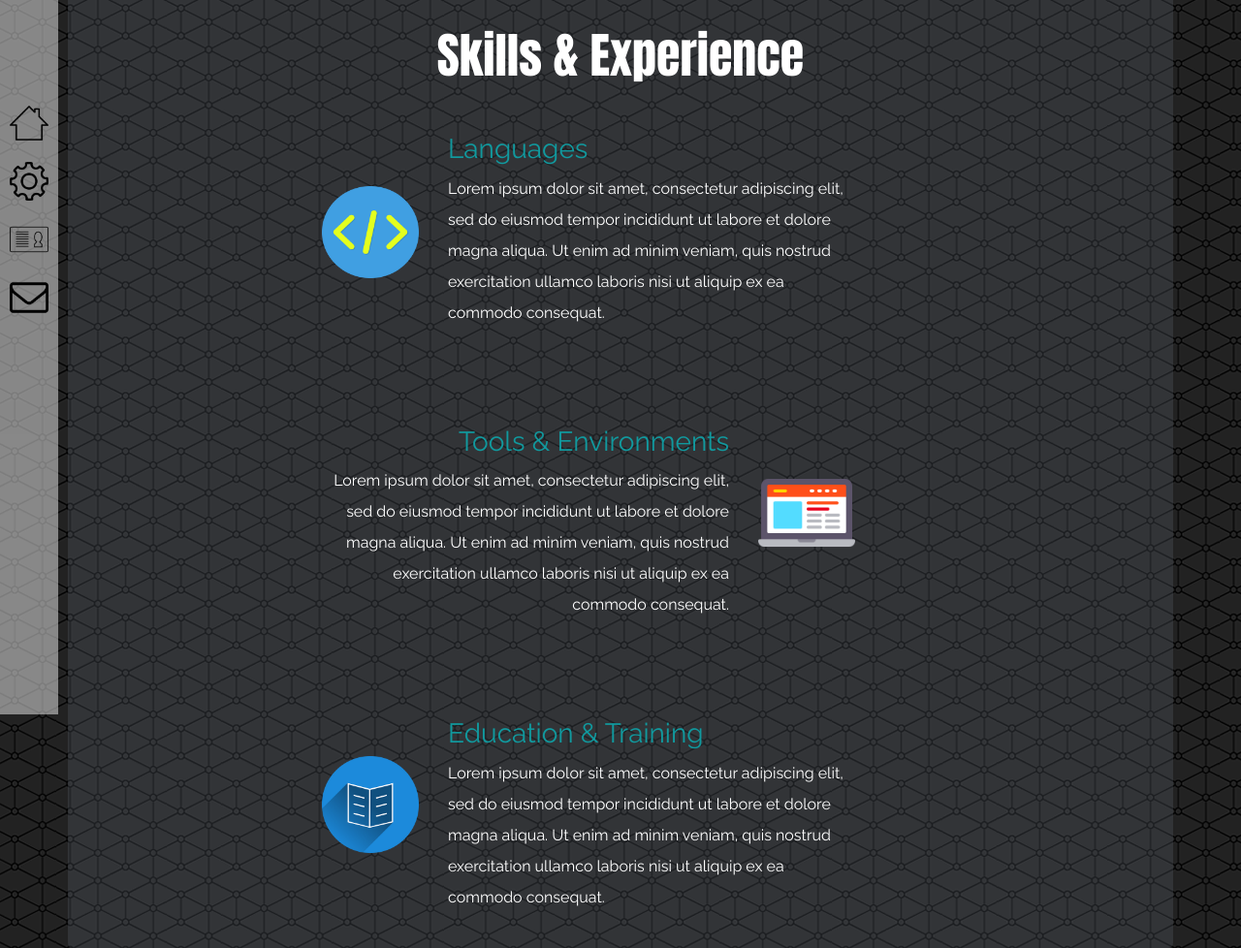
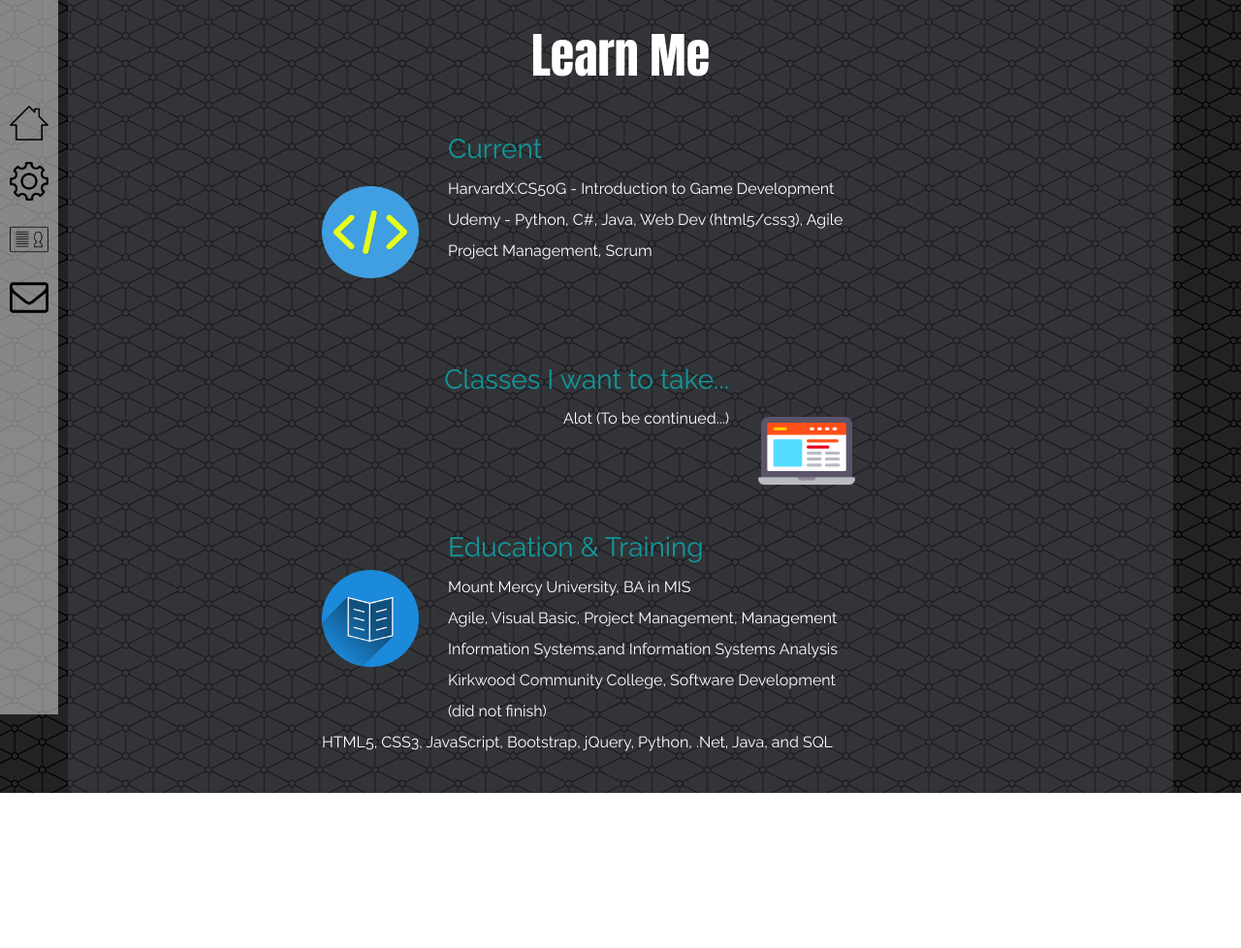
Before and after one commit to VanessaWhiteAnn/curly-eureka, a plain HTML site: page skills.html in a window 1280 px wide. Shown: the part 63-1041 px from the top of the page at 97% size. After the commit the page ends 881 px from the top, so only its background shows below. Drawn offline with Linux system fonts and the light colour scheme.

Commit message:
Update skills.html

```diff
--- a/skills.html
+++ b/skills.html
@@ -4,7 +4,7 @@
 <head>
   <meta name="viewport" content="width=device-width, initial-scale=1">
   <meta charset="utf-8">
-  <title>Skills & Experience</title>
+  <title>Learning...</title>
   <link rel="icon" type="image/png" sizes="16x16" href="images/brackets.png">
   <link rel="stylesheet" type="text/css" href="css/bootstrap.css">
   <link rel="stylesheet" type="text/css" href="css/bootstrap-grid.css">
@@ -23,26 +23,28 @@
     </nav>
   </div>
   <div class="container">
-    <h1>Skills & Experience</h1>
+    <h1>Learn Me</h1>
       <div class="lang">
         <img class="languages" src="images/bracketsblue.png">
-        <h3>Languages</h3>
+        <h3>Current</h3>
         <p>
-          Lorem ipsum dolor sit amet, consectetur adipiscing elit, sed do eiusmod tempor incididunt ut labore et dolore magna aliqua.
-          Ut enim ad minim veniam, quis nostrud exercitation ullamco laboris nisi ut aliquip ex ea commodo consequat.
+          HarvardX:CS50G - Introduction to Game Development<br>
+          Udemy - Python, C#, Java, Web Dev (html5/css3), Agile Project Management, Scrum
         </p>
       </div>
       <div class="comp">
         <img class="computer" src="images/computer.png">
-        <h3>Tools & Environments</h3>
-        <p>Lorem ipsum dolor sit amet, consectetur adipiscing elit, sed do eiusmod tempor incididunt ut labore et dolore magna aliqua.
-          Ut enim ad minim veniam, quis nostrud exercitation ullamco laboris nisi ut aliquip ex ea commodo consequat.</p>
+        <h3>Classes I want to take...</h3>
+        <p>Alot (To be continued...) </p>
       </div>
       <div class="educate">
         <img class="education" src="images/education.png">
         <h3>Education & Training</h3>
-        <p>Lorem ipsum dolor sit amet, consectetur adipiscing elit, sed do eiusmod tempor incididunt ut labore et dolore magna aliqua.
-          Ut enim ad minim veniam, quis nostrud exercitation ullamco laboris nisi ut aliquip ex ea commodo consequat.</p>
+        <p>Mount Mercy University, BA in MIS<br>
+          Agile, Visual Basic, Project Management, Management Information Systems,and Information Systems Analysis<br>
+          Kirkwood Community College, Software Development (did not finish)<br>
+          HTML5, CSS3, JavaScript, Bootstrap, jQuery, Python, .Net, Java, and SQL<br>
+        </p>
       </div>
     </div>
 
```
